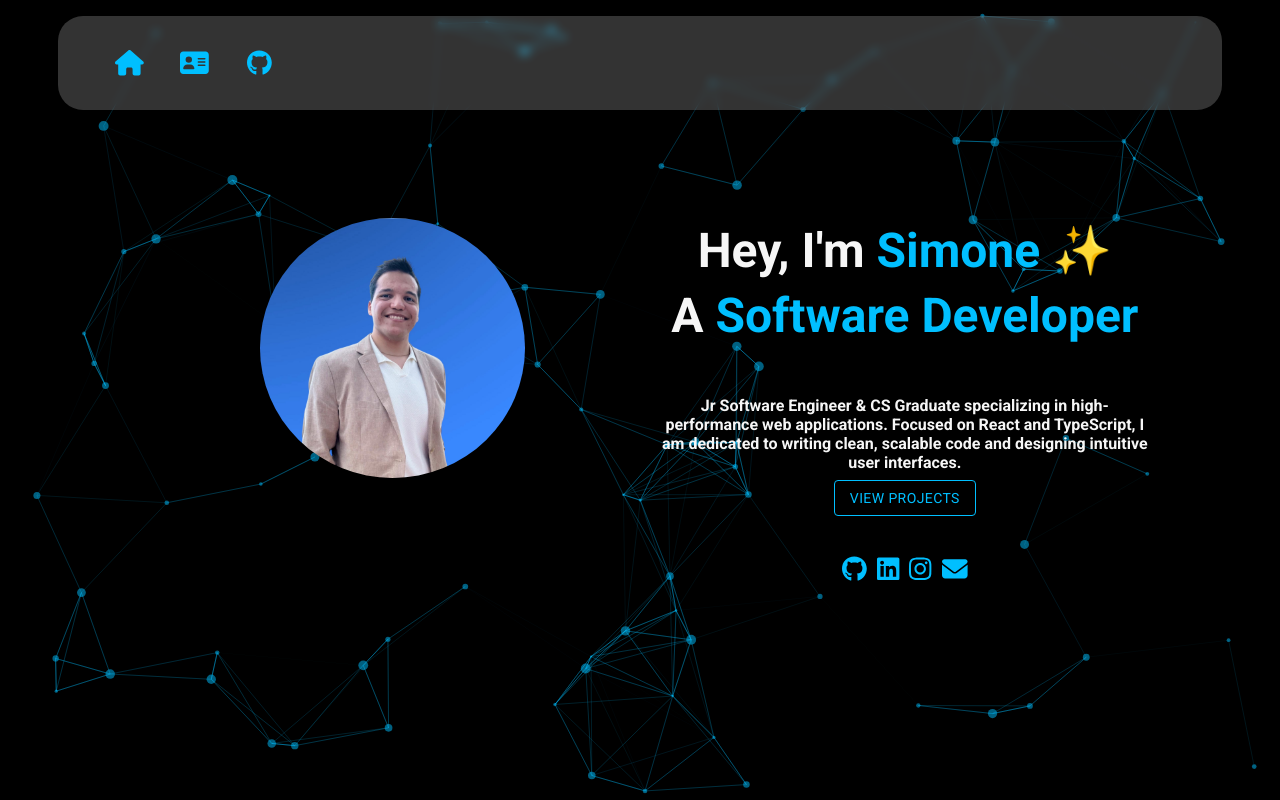
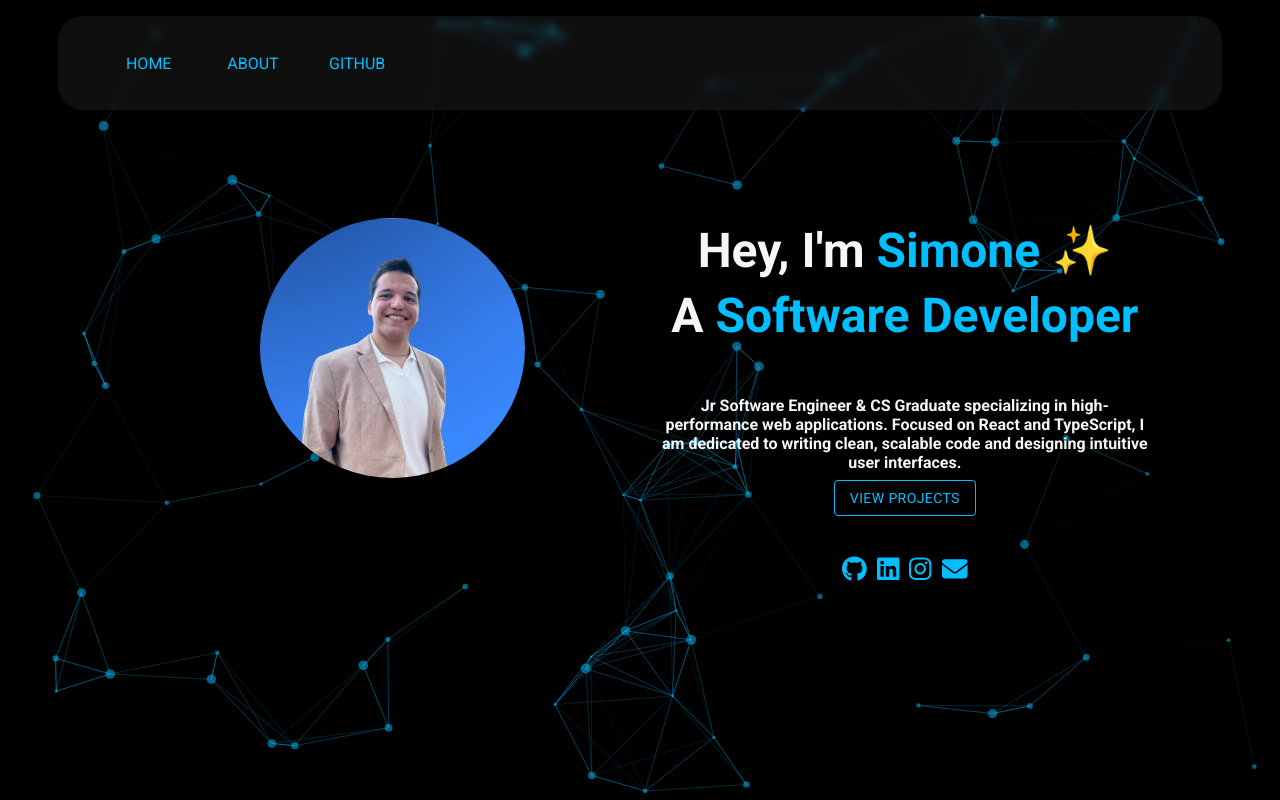
Before and after one commit to simlu2000/simonelutero, a React (Create React App) app: page / in a window 1280 px wide. Shown: the top 800 px of the page. Built offline with nearby package versions, Linux system fonts and the light colour scheme.

Commit message:
updates in projects
added demo link

```diff
--- a/src/Utils/datas.js
+++ b/src/Utils/datas.js
@@ -165,6 +165,7 @@ const experiences = [
 const projects = [
     {
         name: "LUMINA",
+        demoLink: "https://luminaappshooting.netlify.app/",
         logo: lumina,
         info: "AI-Powered Weather & Photography Assistant",
         description:
@@ -199,6 +200,7 @@ const projects = [
     },
     {
         name: "DAYVA",
+        demoLink: "",
         logo: dayva,
         info: "Daily Life & Task Organizer App",
         description:
@@ -233,6 +235,7 @@ const projects = [
 
     {
         name: "WAPA",
+        demoLink: "https://wapaweather.com/",
         logo: wapa,
         info: "Weather and Advanced Predictions App",
         description:
@@ -270,6 +273,7 @@ const projects = [
     },
     {
         "name": "Circli",
+        demoLink: "https://circli.netlify.app/",
         "logo": circli,
         "info": "🔄📱 Mini social network for sharing thoughts and moments",
         "description": "I'm building this React-based social network where users can share posts, like, and comment, creating a dynamic and interactive community.",
@@ -300,6 +304,7 @@ const projects = [
     },
     {
         name: "PiggyPenny",
+        demoLink: "https://piggypennyapp.com//",
         logo: piggypenny,
         info: "🐷🚀 Finance app to manage your wallet",
         description: "I've developed this React web app to help you track your income and expenses in a simple and intuitive way.",
@@ -357,6 +362,7 @@ const projects = [
     },
     {
         name: "YouTodo",
+        demoLink: "https://piggypennyapp.com/",
         logo: TODO,
         info: "📝🚀 ToDoList app to boost your productivity",
         description: "I've developed this React web app to help you organize your daily tasks and track your productivity with interactive charts.",
@@ -389,6 +395,7 @@ const projects = [
     },
     {
         name: "Pomo",
+        demoLink: "https://focuspomoapp.netlify.app/",
         logo: pomo,
         info: "🍅⏳ Pomodoro timer app to boost your focus",
         description: "I've developed Pomo, a React app based on the Pomodoro technique, to help you stay focused and visualize your progress in a unique way! 🎯",
--- a/src/components/Navbar.js
+++ b/src/components/Navbar.js
@@ -24,11 +24,11 @@ const StyledAppBar = styled(AppBar)(({ theme }) => ({
   borderRadius: '25px',
   zIndex: 1000,
   backdropFilter: 'blur(5px)',
-  backgroundColor: 'rgba(255, 255, 255, 0.2)',
+  backgroundColor: 'rgba(255, 255, 255, 0.06)',
   [theme.breakpoints.down('sm')]: {
     top: '91%',
     justifyContent: 'center',
-    backgroundColor: 'rgba(21, 64, 70, 0.509)',
+    //backgroundColor: 'rgba(21, 64, 70, 0.509)',
     marginLeft: 0,
     marginRight: 0,
     padding: '10px',
@@ -36,11 +36,11 @@ const StyledAppBar = styled(AppBar)(({ theme }) => ({
 }));
 
 const StyledIconButton = styled(IconButton)(({ theme }) => ({
-  fontSize: '1.6rem',
+  fontSize: '1rem',
   margin: '0 20px',
   borderRadius: '25px',
   color: '#00BFFF',
-  width: '10%',
+  width: '20%',
   '&:hover': {
     color: '#F7F7F7',
   },
@@ -57,13 +57,16 @@ function Navbar() {
     <StyledAppBar position="static">
       <Toolbar>
         <StyledIconButton component={Link} href="#first">
-          <FontAwesomeIcon icon={faHome} />
+          {/*<FontAwesomeIcon icon={faHome} />*/}
+          Home
         </StyledIconButton>
         <StyledIconButton component={Link} href="#about">
-          <FontAwesomeIcon icon={faAddressCard} />
+          {/*<FontAwesomeIcon icon={faAddressCard} />*/}
+          About
         </StyledIconButton>
         <StyledIconButton component={Link} href="https://github.com/simlu2000">
-          <FontAwesomeIcon icon={faGithub} />
+          {/*<FontAwesomeIcon icon={faGithub} />*/}
+          Github
         </StyledIconButton>
       </Toolbar>
     </StyledAppBar>
--- a/src/components/Works.js
+++ b/src/components/Works.js
@@ -75,7 +75,7 @@ const Works = () => {
                             <img
                                 src={project.logo}
                                 alt={`${project.name} logo`}
-                                style={{ width: '40px', height: '40px', objectFit: 'contain', borderRadius:'8px', marginRight: '15px' }}
+                                style={{ width: '40px', height: '40px', objectFit: 'contain', borderRadius: '8px', marginRight: '15px' }}
                             />
                             <Box>
                                 <Typography variant="h6" sx={{ color: '#00BFFF', fontSize: '1.1rem' }}>
@@ -116,7 +116,7 @@ const Works = () => {
                     <img
                         src={project.logo}
                         alt={`${project.name} logo`}
-                        style={{ width: '50px', height: '50px', objectFit: 'contain', borderRadius:'8px', marginRight: '15px' }}
+                        style={{ width: '50px', height: '50px', objectFit: 'contain', borderRadius: '8px', marginRight: '15px' }}
                     />
                     <Box>
                         <Typography variant="h6" sx={{ color: '#00BFFF', fontSize: '1.2rem' }}>
@@ -185,7 +185,7 @@ const Works = () => {
                                 <img
                                     src={currentProject.logo}
                                     alt={`${currentProject.name} logo`}
-                                    style={{ width: '60px', height: '60px', objectFit: 'contain', borderRadius:'10px'}}
+                                    style={{ width: '60px', height: '60px', objectFit: 'contain', borderRadius: '10px' }}
                                 />
                                 <Typography variant="h4" sx={{ color: '#00BFFF', fontWeight: 'bold', fontSize: { xs: '1.5rem', sm: '2.125rem' } }}>
                                     {currentProject.name}
@@ -253,6 +253,25 @@ const Works = () => {
                             >
                                 Close
                             </Button>
+                            {currentProject.demoLink !== '' && (
+                                <Button
+                                    variant="contained"
+                                    target="_blank"
+                                    href={currentProject.demoLink}
+                                    sx={{
+                                        borderRadius: '25px',
+                                        backgroundColor: 'yellow',
+                                        color: '#010b47',
+                                        fontWeight: 'bold',
+                                        '&:hover': {
+                                            backgroundColor: '#c1d98a',
+                                        }
+                                    }}
+                                >
+                                    Try
+                                </Button>
+                            )}
+
                             <Button
                                 variant="contained"
                                 target="_blank"
@@ -269,6 +288,7 @@ const Works = () => {
                             >
                                 View code
                             </Button>
+
                         </DialogActions>
                     </>
                 )}
```
